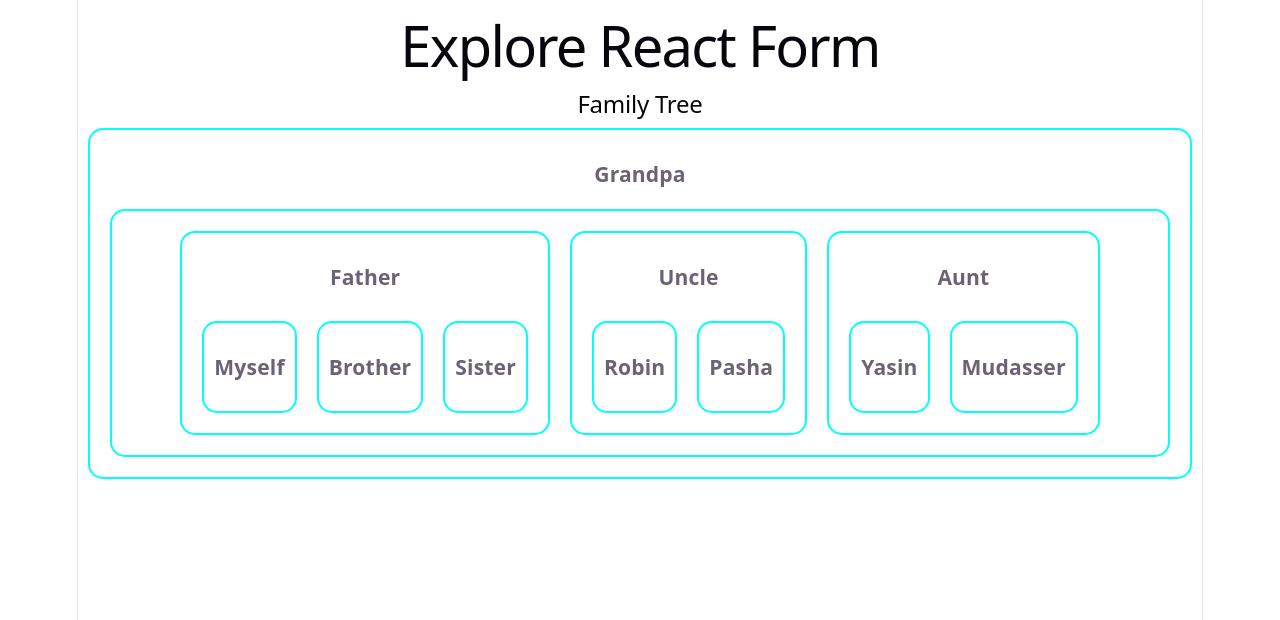
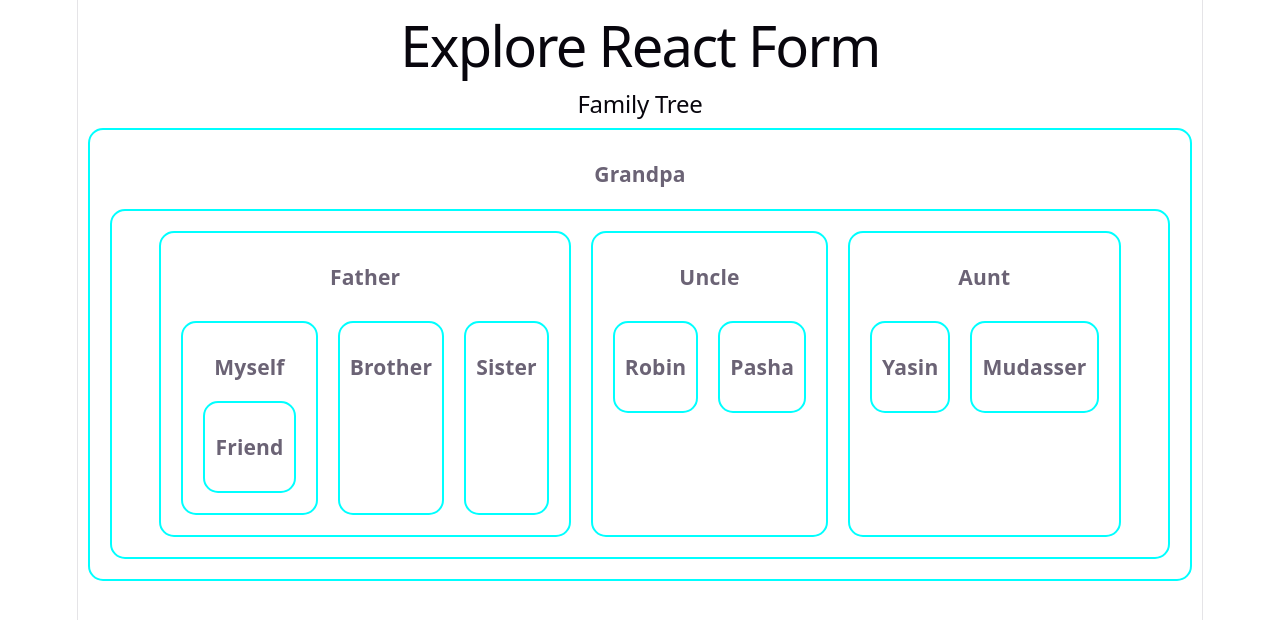
Before and after one commit to asm-saim/v8-explore-react-form, a React (Vite) app: page / in a window 1280 px wide. Shown: the top 620 px of the page. Built offline with nearby package versions, Linux system fonts and the light colour scheme.

Commit message:
so we are goiing to refine props drilling from parent to child

```diff
--- a/src/components/FamilyTree/FamilyTree.jsx
+++ b/src/components/FamilyTree/FamilyTree.jsx
@@ -3,6 +3,8 @@ import Grandpa from './Grandpa';
 import "./FamilyTree.css"
 
 const FamilyTree = () => {
+
+    const asset = "Diamond"
     return (
         <div className='family'>
             <h2>Family Tree</h2>
--- /dev/null
+++ b/src/components/FamilyTree/Friend.jsx
@@ -0,0 +1,11 @@
+import React from 'react';
+
+const Friend = () => {
+    return (
+        <div>
+            <h3>Friend</h3>
+        </div>
+    );
+};
+
+export default Friend;<h3>Friend</h3>
--- a/src/components/FamilyTree/Myself.jsx
+++ b/src/components/FamilyTree/Myself.jsx
@@ -1,9 +1,11 @@
 import React from 'react';
+import Friend from './Friend';
 
 const Myself = () => {
     return (
         <div>
             <h3>Myself</h3>
+            <Friend></Friend>
         </div>
     );
 };
```
